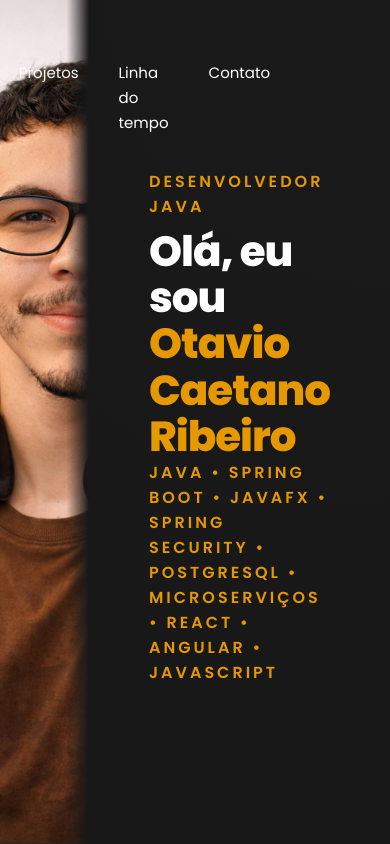
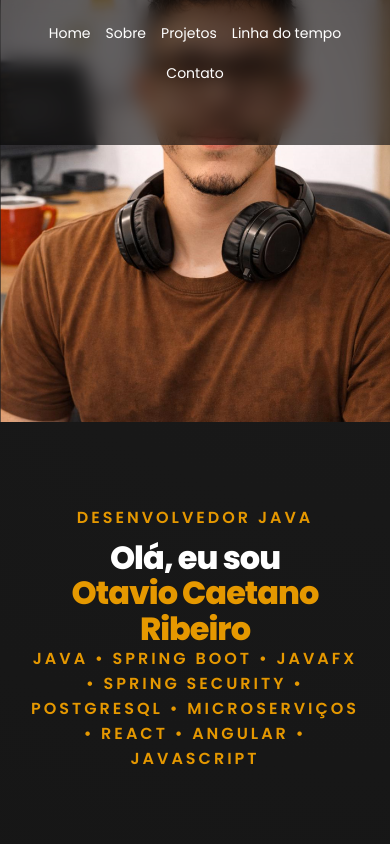
Before and after one commit to BUR1T1/Portifolio-2, a React (Vite) app in the folder meu-portfolio/: page / in a window 390 px wide. Shown: the top 844 px of the page. Built offline with nearby package versions, Linux system fonts and the light colour scheme.

Commit message:
Ajuste de responsividade para dispositivos movel

```diff
--- a/meu-portfolio/src/components/Header/Header.css
+++ b/meu-portfolio/src/components/Header/Header.css
@@ -3,7 +3,7 @@
   top:0;
   width:100%;
   z-index:1000;
-    background: rgba(0,0,0,0.8);
+  background: rgba(0, 0, 0, 0.6);
   backdrop-filter: blur(10px);
 }
 
@@ -21,8 +21,35 @@
 .nav a{
   text-decoration:none;
   color:white;
+  font-weight:500;
 }
 
 .nav a:hover{
   color:#e59800;
 }
+
+@media (max-width: 900px){
+
+  .nav{
+    padding:20px 30px;
+  }
+
+  .nav ul{
+    gap:20px;
+  }
+
+}
+
+@media (max-width: 600px){
+
+  .nav ul{
+    justify-content:center;
+    flex-wrap:wrap;
+    gap:15px;
+  }
+
+  .nav a{
+    font-size:14px;
+  }
+
+}
--- a/meu-portfolio/src/pages/styles.css
+++ b/meu-portfolio/src/pages/styles.css
@@ -127,3 +127,41 @@ nav ul li a:hover {
     color: #b3b3b3;
     font-size: 17px;
 }
+
+
+@media (max-width: 900px) {
+
+    .hero {
+        flex-direction: column;
+    }
+
+    .hero-image {
+        height: 50vh;
+        flex: none;
+        mask-image: none;
+        -webkit-mask-image: none;
+    }
+
+    .hero-content {
+        padding: 40px 25px;
+        text-align: center;
+    }
+
+    nav {
+        position: relative;
+        top: 0;
+        right: 0;
+        left: 0;
+        margin-bottom: 40px;
+    }
+
+    nav ul {
+        justify-content: center;
+        gap: 25px;
+    }
+
+    .header-text h1 {
+        font-size: 32px;
+    }
+
+}
--- a/meu-portfolio/src/pages/timeline/timeline.css
+++ b/meu-portfolio/src/pages/timeline/timeline.css
@@ -118,3 +118,49 @@
     color: #e59800;
     box-shadow: 0 0 15px rgba(229, 152, 0, 0.2);
 }
+
+/* ================= TIMELINE RESPONSIVA ================= */
+
+@media (max-width: 900px) {
+
+  .timeline::after {
+    left: 20px;
+  }
+
+  .timeline-item {
+    width: 100%;
+    padding-left: 60px;
+    padding-right: 20px;
+  }
+
+  .timeline-item.left,
+  .timeline-item.right {
+    left: 0;
+  }
+
+  .timeline-item::after {
+    left: 8px;
+    right: auto;
+  }
+
+
+  @media (max-width: 480px) {
+
+  .timeline-content {
+    padding: 20px;
+  }
+
+  .timeline-title {
+    font-size: 28px;
+  }
+
+  .timeline-content h3 {
+    font-size: 18px;
+  }
+
+  .timeline-content h4 {
+    font-size: 14px;
+  }
+
+}
+}
```
Also changed, not shown: meu-portfolio/src/pages/Projetos/Projetos.css (+21 -0 lines). Lines whose indentation alone changed are shown as unchanged.
